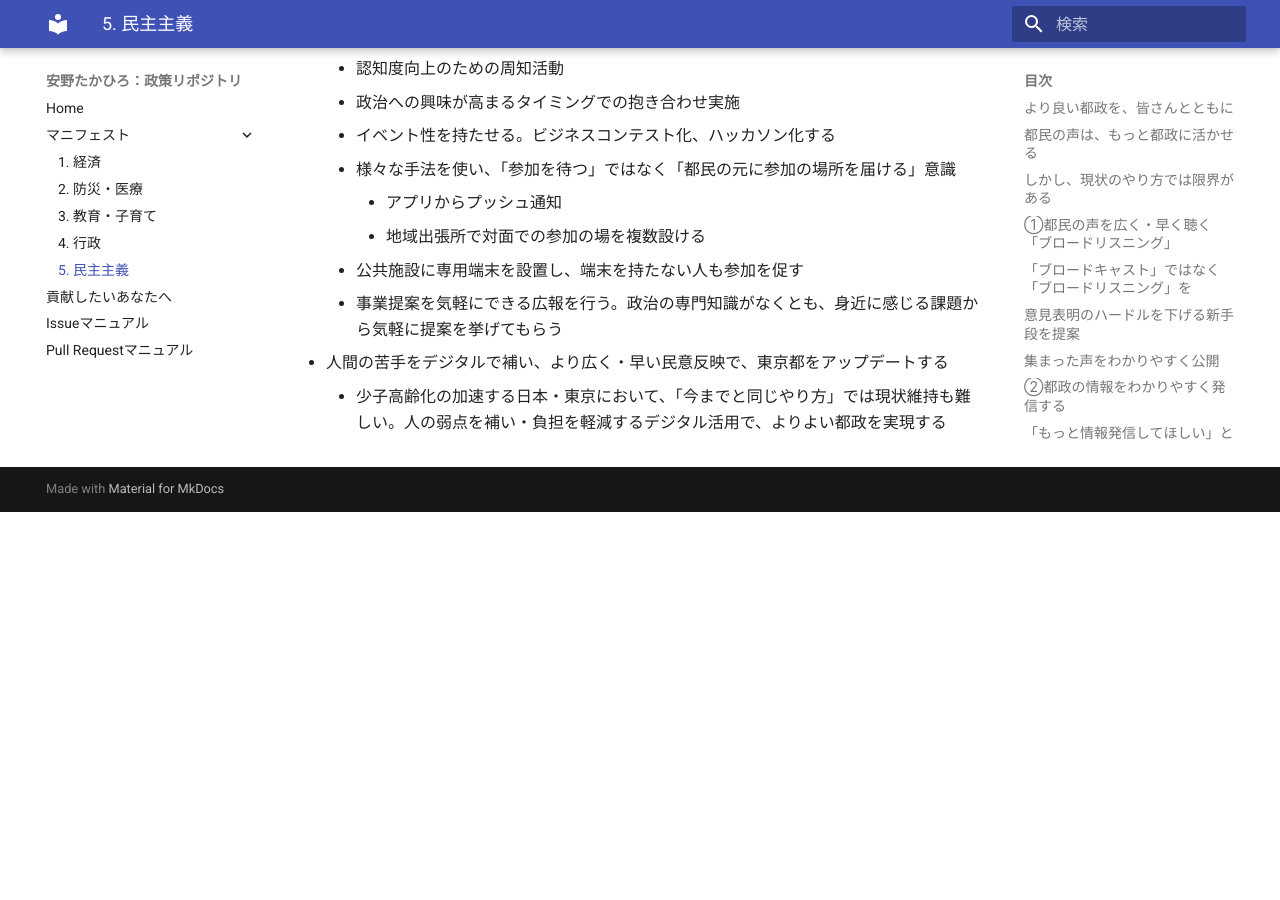
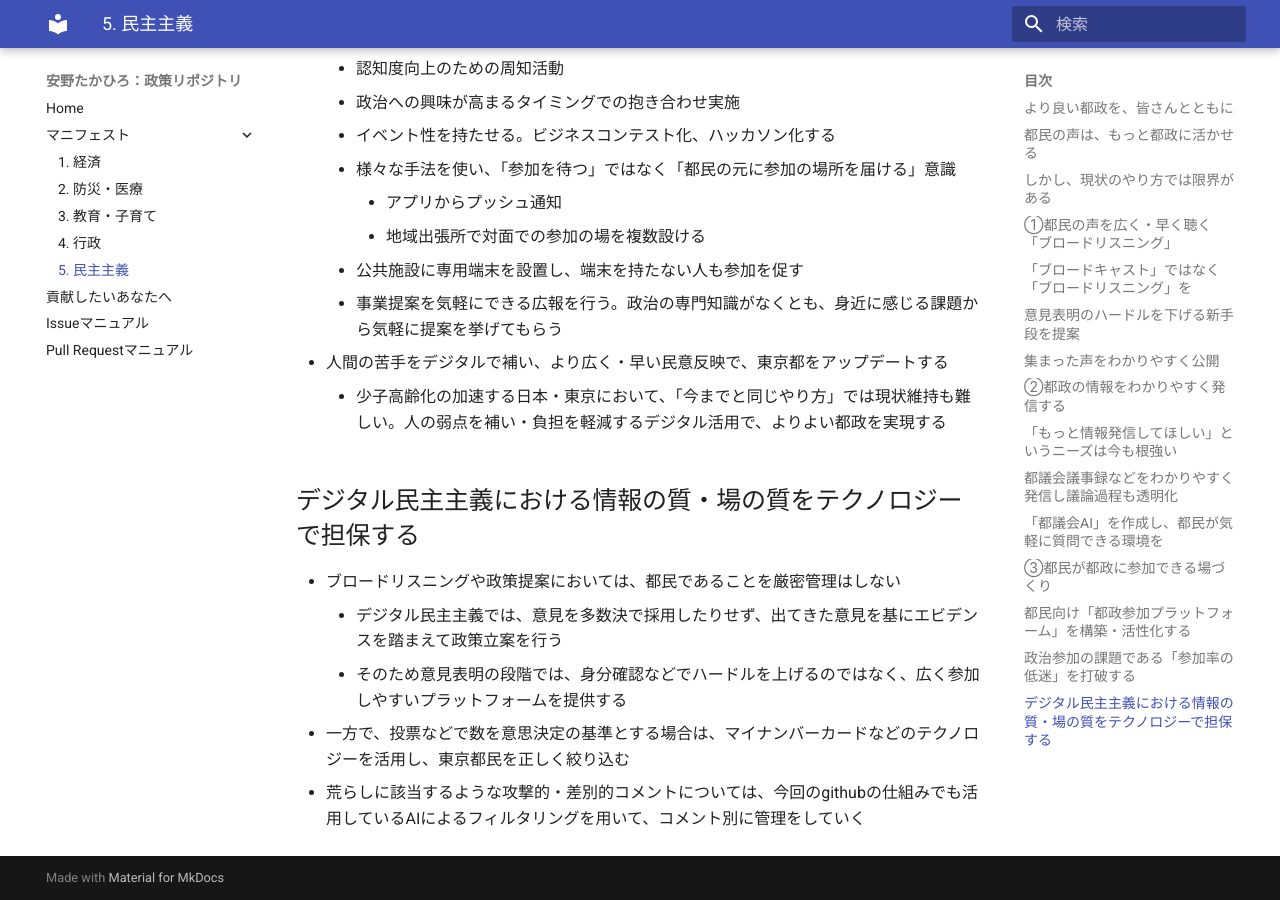
Before and after one commit to takahiroanno2024/election2024, an MkDocs documentation site: the page built from docs/manifest/democracy.md, in a window 1280 px wide and 900 px high, scrolled down 5153 px. Built offline with MkDocs 1.6.1 and Material for MkDocs 9.7.7, drawn with Linux system fonts in a browser that asks for light colours; before the commit the page ends 5665 px from its top, so only the background shows below that.

Commit message:
Update democracy.md　荒らし対策

```diff
--- a/docs/manifest/democracy.md
+++ b/docs/manifest/democracy.md
@@ -125,3 +125,10 @@
     - 事業提案を気軽にできる広報を行う。政治の専門知識がなくとも、身近に感じる課題から気軽に提案を挙げてもらう
 - 人間の苦手をデジタルで補い、より広く・早い民意反映で、東京都をアップデートする
     - 少子高齢化の加速する日本・東京において、「今までと同じやり方」では現状維持も難しい。人の弱点を補い・負担を軽減するデジタル活用で、よりよい都政を実現する
+
+## デジタル民主主義における情報の質・場の質をテクノロジーで担保する
+- ブロードリスニングや政策提案においては、都民であることを厳密管理はしない
+    - デジタル民主主義では、意見を多数決で採用したりせず、出てきた意見を基にエビデンスを踏まえて政策立案を行う
+    - そのため意見表明の段階では、身分確認などでハードルを上げるのではなく、広く参加しやすいプラットフォームを提供する
+- 一方で、投票などで数を意思決定の基準とする場合は、マイナンバーカードなどのテクノロジーを活用し、東京都民を正しく絞り込む
+- 荒らしに該当するような攻撃的・差別的コメントについては、今回のgithubの仕組みでも活用しているAIによるフィルタリングを用いて、コメント別に管理をしていく
```
